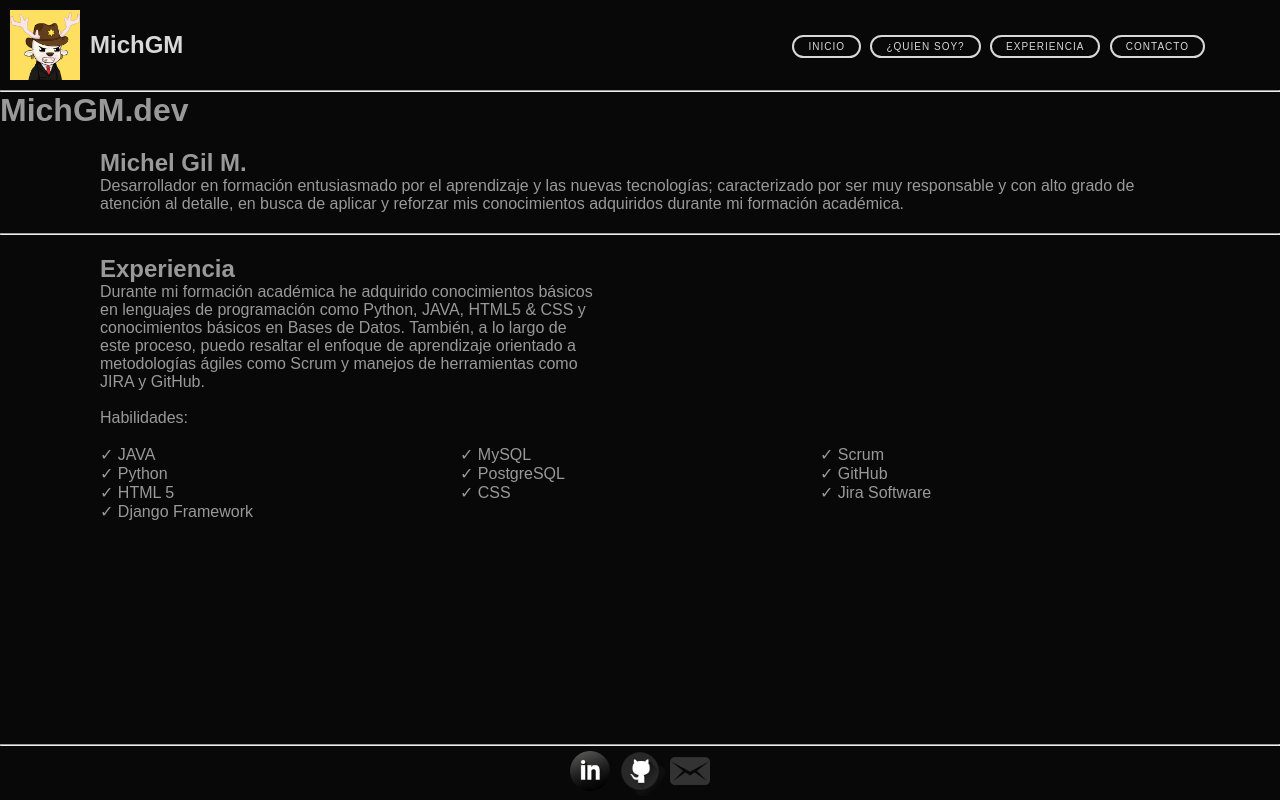
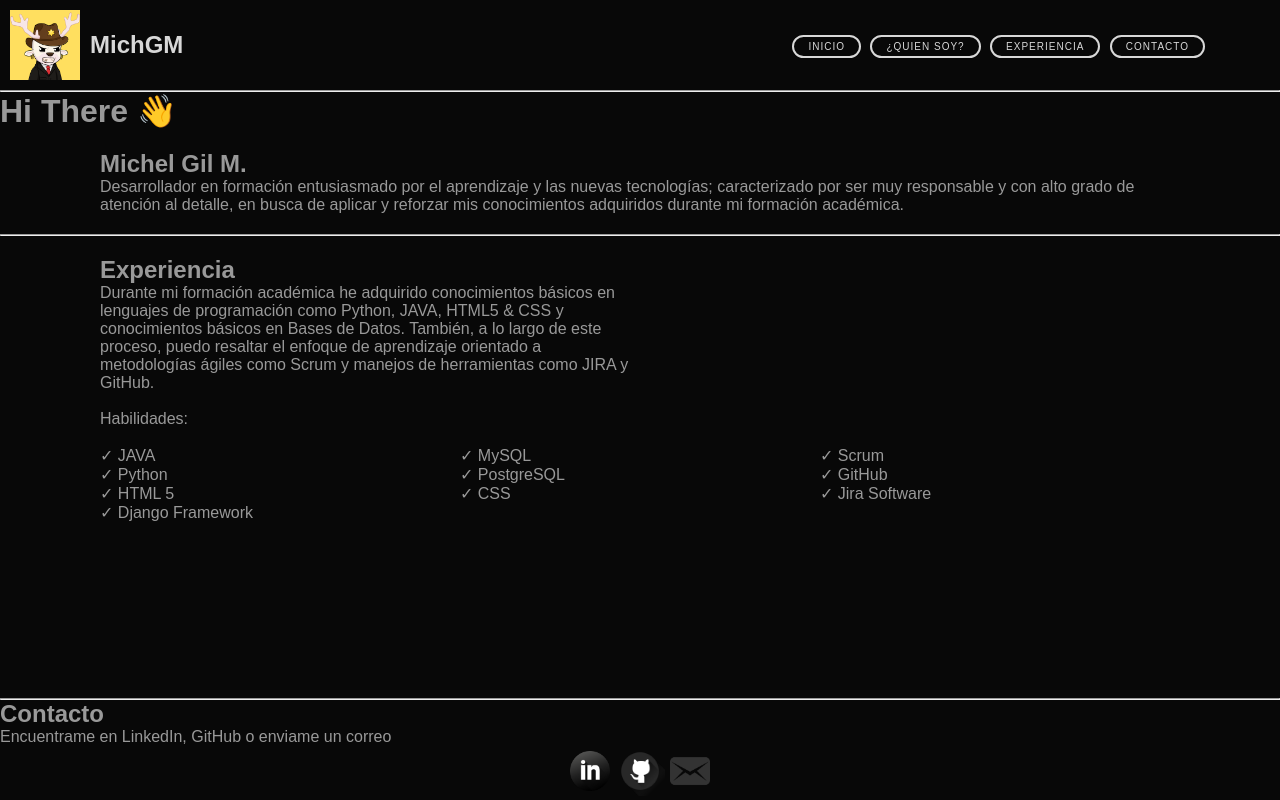
Before and after one commit to MichGM/MichGM.github.io, a plain HTML site: page index.html in a window 1280 px wide. Drawn offline with Linux system fonts and the light colour scheme.

Commit message:
Actualizando Estilos

```diff
--- a/css/style.css
+++ b/css/style.css
@@ -82,7 +82,7 @@ main{
     text-align: left;
 }
 .experiencia .p1{
-    width: 500px;
+    width: 50%;
 }
 
 .experiencia .div_habilidades{
--- a/index.html
+++ b/index.html
@@ -28,7 +28,7 @@
     <hr>
 
     <main>
-        <h1>MichGM.dev</h1>
+        <h1>Hi There 👋</h1>
 
         <section class="quien_soy" id="quien_soy_menu">
 
@@ -75,6 +75,10 @@
 
     <footer>
         <section class="contacto" id="contacto_menu">
+            <div>
+                <h2>Contacto</h2>
+                <p>Encuentrame en LinkedIn, GitHub o enviame un correo</p>
+            </div>
             <div class="contacto_div">
                 <div class="div_contactos">
                     <a href="https://www.linkedin.com/in/michelgilm/" target="_blank" >
@@ -92,6 +96,7 @@
                     </a>
                 </div>
             </div>
+
         </section>
 
     </footer>
```
